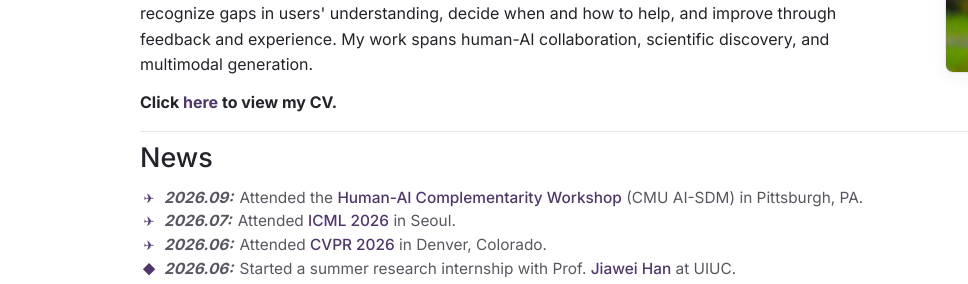
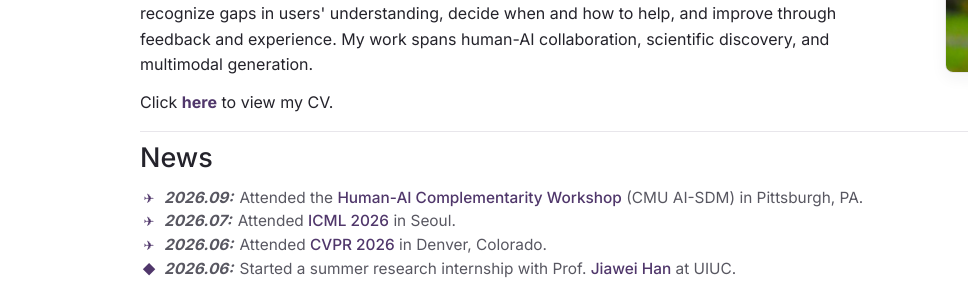
Before and after one commit to XingdaLyu/XingdaLyu.github.io, a plain HTML site: page index.html in a window 1280 px wide. Shown: the part 270-554 px from the top of the page, 0-968 px from the left. Drawn offline with Linux system fonts and the light colour scheme; some icons are missing.

Commit message:
Keep only CV link bold in callout

```diff
--- a/index.html
+++ b/index.html
@@ -247,7 +247,6 @@
     line-height:1.6;
   }
 
-  .page .cvNote,
   .page .lede.cvNote a{font-weight:700;}
 
   .page .lede a.contextLink{
```
